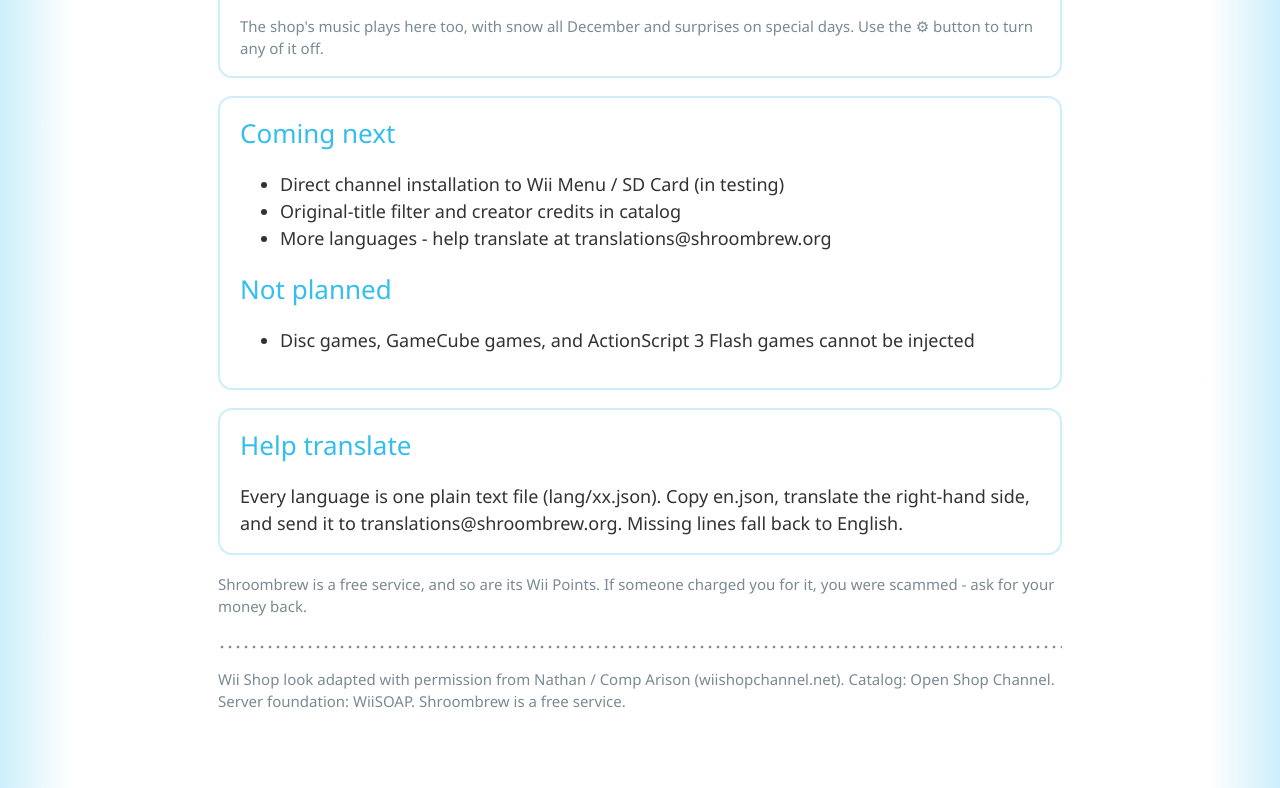
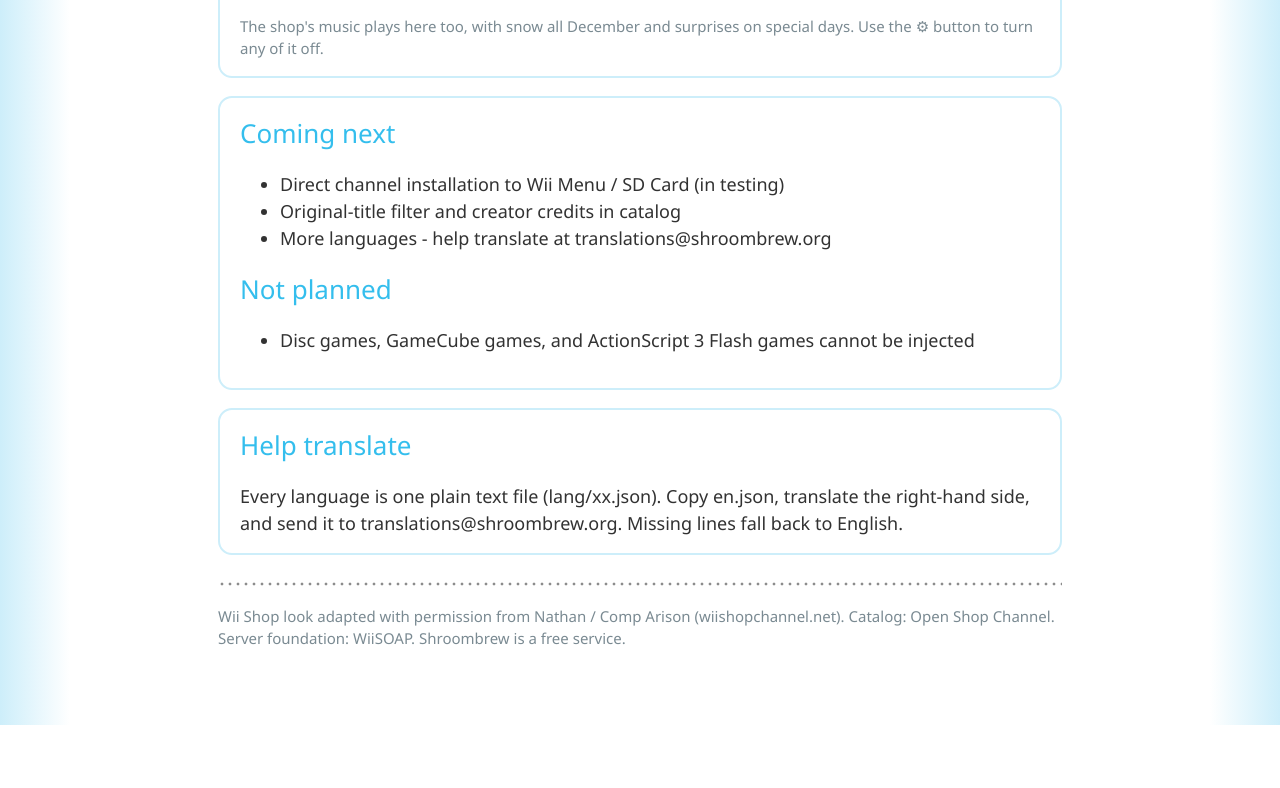
Before and after one commit to Markthegamer108/shroombrew, a plain HTML site: page index.html in a window 1280 px wide. Shown: the part 636-1424 px from the top of the page. After the commit the page ends 1361 px from the top, so only its background shows below. Drawn offline with Linux system fonts and the light colour scheme; a web font is replaced by a local one.

Commit message:
Remove duplicate 'Shroombrew is a free service' from index template

```diff
--- a/index.html
+++ b/index.html
@@ -31,7 +31,6 @@
 <li data-i18n="i_next1"></li><li data-i18n="i_next2"></li><li data-i18n="i_next3"></li></ul>
 <h2 data-i18n="i_np">Not planned</h2><ul><li data-i18n="i_np1"></li></ul></div>
 <div class="box"><h2 data-i18n="i_translate">Help translate</h2><p data-i18n="i_translate_p"></p></div>
-<p class="muted" data-i18n="n_body">Shroombrew is a free service.</p>
 </template>
 
 <template id="p-cards">
```
